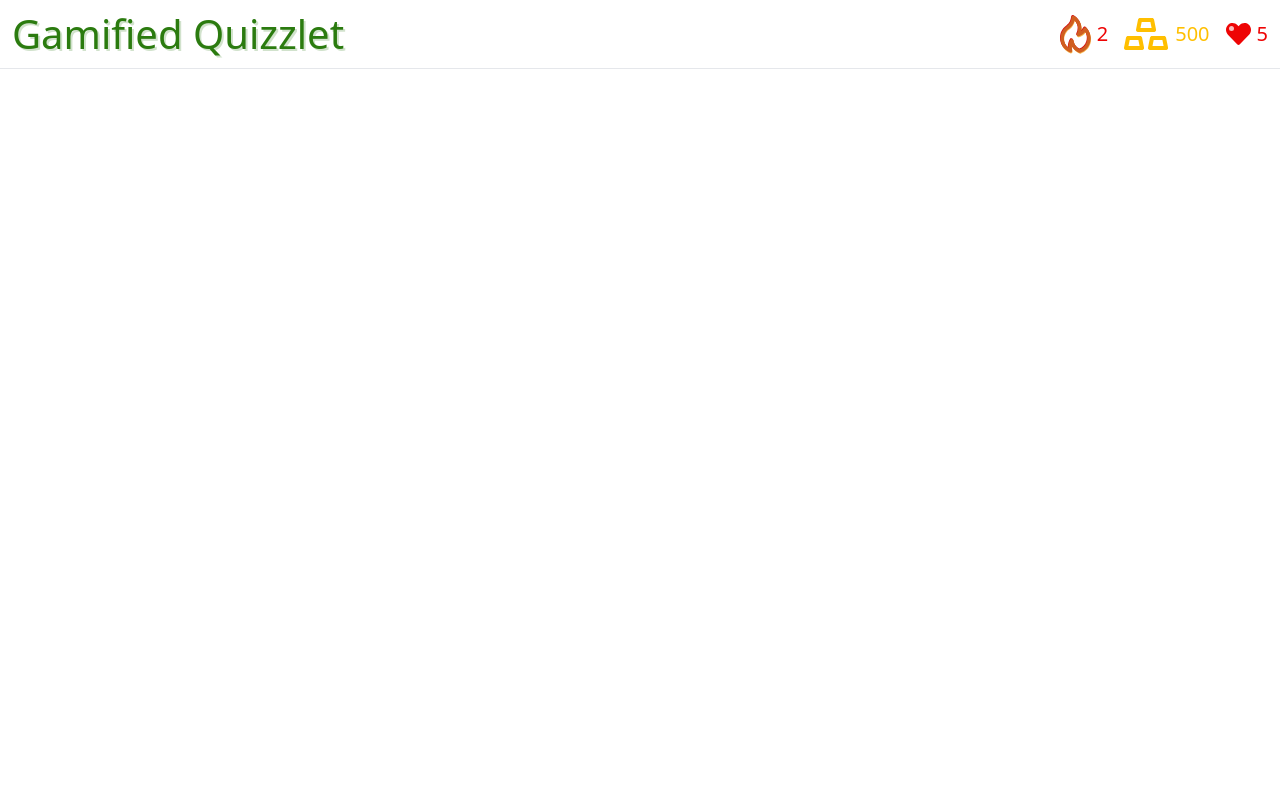
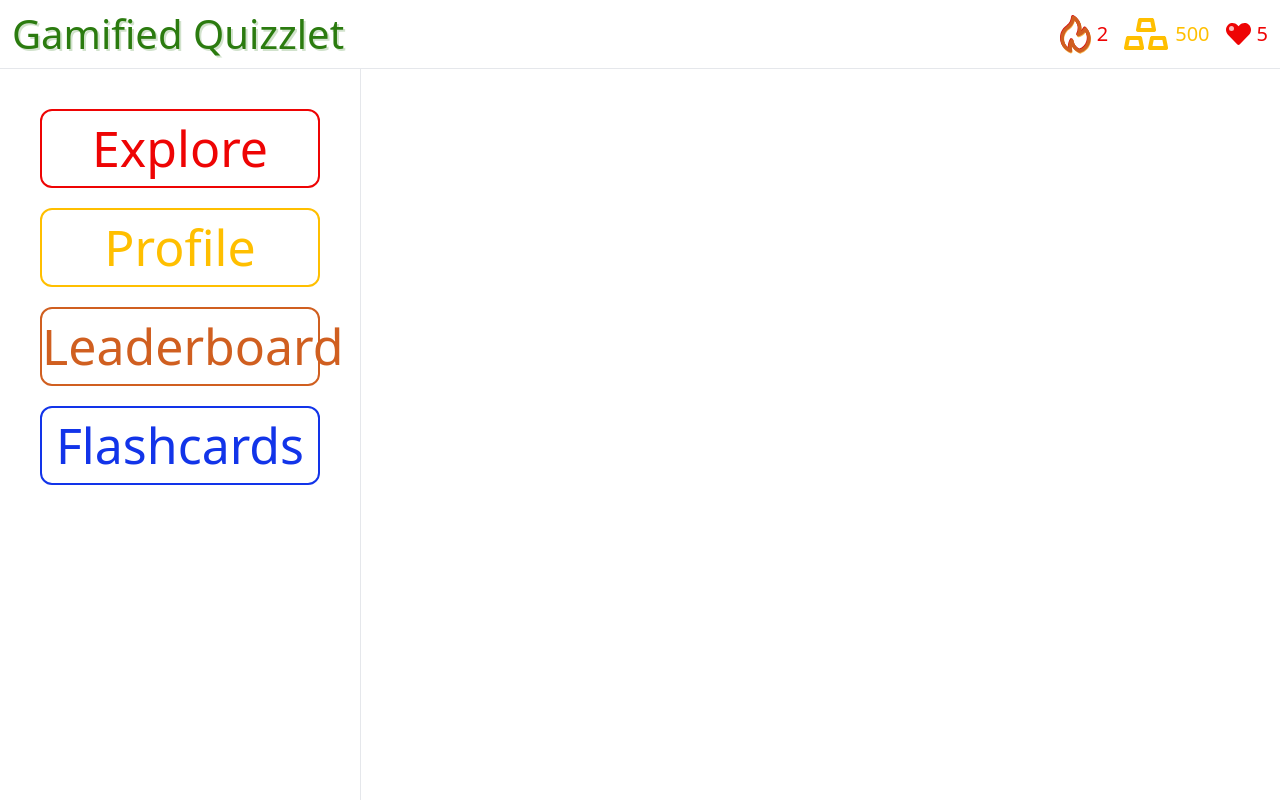
Before and after one commit to rohan843/gamified-quizzlet, a React (Create React App) app: page / in a window 1280 px wide. Built offline with nearby package versions, Linux system fonts and the light colour scheme; a web font is replaced by a local one.

Commit message:
fix: add dashboard buttons

```diff
--- a/src/index.css
+++ b/src/index.css
@@ -83,3 +83,23 @@ body,
   line-height: 24px;
   color: #EE0404;
 }
+
+.explore-button {
+  border: 2px solid #EE0404;
+  border-radius: 12px;
+}
+
+.leaderboard-button {
+  border: 2px solid #D05F20;
+  border-radius: 12px;
+}
+
+.profile-button {
+  border: 2px solid #FFBF00;
+  border-radius: 12px;
+}
+
+.flashcards-button {
+  border: 2px solid #1234E9;
+  border-radius: 12px;
+}
--- a/src/pages/dashboard-page/DashboardPage.js
+++ b/src/pages/dashboard-page/DashboardPage.js
@@ -1,6 +1,10 @@
 import { ReactComponent as Fire } from "../../assets/fire.svg";
 import { ReactComponent as Gold } from "../../assets/gold.svg";
 import { ReactComponent as Heart } from "../../assets/heart.svg";
+import ExploreButton from "./ExploreButton";
+import FlashcardsButton from "./FlashcardsButton";
+import LeaderboardButton from "./LeaderboardButton";
+import ProfileButton from "./ProfileButton";
 
 function DashboardPage({ streak, gold, lifelines }) {
   return (
@@ -19,9 +23,14 @@ function DashboardPage({ streak, gold, lifelines }) {
           <span className="lifelines-number">{lifelines}</span>
         </div>
       </div>
-      <div>
-        <div></div>
-        <div></div>
+      <div className="grow flex flex-row">
+        <div className="w-max p-10 border-r flex flex-col">
+          <ExploreButton />
+          <ProfileButton />
+          <LeaderboardButton />
+          <FlashcardsButton />
+        </div>
+        <div className="grow"></div>
       </div>
     </div>
   );
--- /dev/null
+++ b/src/pages/dashboard-page/ExploreButton.js
@@ -0,0 +1,19 @@
+import classNames from "classnames";
+
+function ExploreButton({ active, onClick }) {
+  return (
+    <button
+      className={classNames("w-[280px] text-[50px] border explore-button", {
+        "text-[#EE0404] bg-white": !active,
+        "text-white bg-[#EE0404]": active,
+      })}
+      onClick={(e) => {
+        onClick && onClick(e);
+      }}
+    >
+      Explore
+    </button>
+  );
+}
+
+export default ExploreButton;
--- /dev/null
+++ b/src/pages/dashboard-page/FlashcardsButton.js
@@ -0,0 +1,19 @@
+import classNames from "classnames";
+
+function FlashcardsButton({ active, onClick }) {
+  return (
+    <button
+      className={classNames("w-[280px] text-[50px] border flashcards-button mt-5", {
+        "text-[#1234E9] bg-white": !active,
+        "text-white bg-[#1234E9]": active,
+      })}
+      onClick={(e) => {
+        onClick && onClick(e);
+      }}
+    >
+      Flashcards
+    </button>
+  );
+}
+
+export default FlashcardsButton;
--- /dev/null
+++ b/src/pages/dashboard-page/LeaderboardButton.js
@@ -0,0 +1,19 @@
+import classNames from "classnames";
+
+function LeaderboardButton({ active, onClick }) {
+  return (
+    <button
+      className={classNames("w-[280px] text-[50px] border leaderboard-button mt-5", {
+        "text-[#D05F20] bg-white": !active,
+        "text-white bg-[#D05F20]": active,
+      })}
+      onClick={(e) => {
+        onClick && onClick(e);
+      }}
+    >
+      Leaderboard
+    </button>
+  );
+}
+
+export default LeaderboardButton;
--- /dev/null
+++ b/src/pages/dashboard-page/ProfileButton.js
@@ -0,0 +1,19 @@
+import classNames from "classnames";
+
+function ProfileButton({ active, onClick }) {
+  return (
+    <button
+      className={classNames("w-[280px] text-[50px] border profile-button mt-5", {
+        "text-[#FFBF00] bg-white": !active,
+        "text-white bg-[#FFBF00]": active,
+      })}
+      onClick={(e) => {
+        onClick && onClick(e);
+      }}
+    >
+      Profile
+    </button>
+  );
+}
+
+export default ProfileButton;
```
